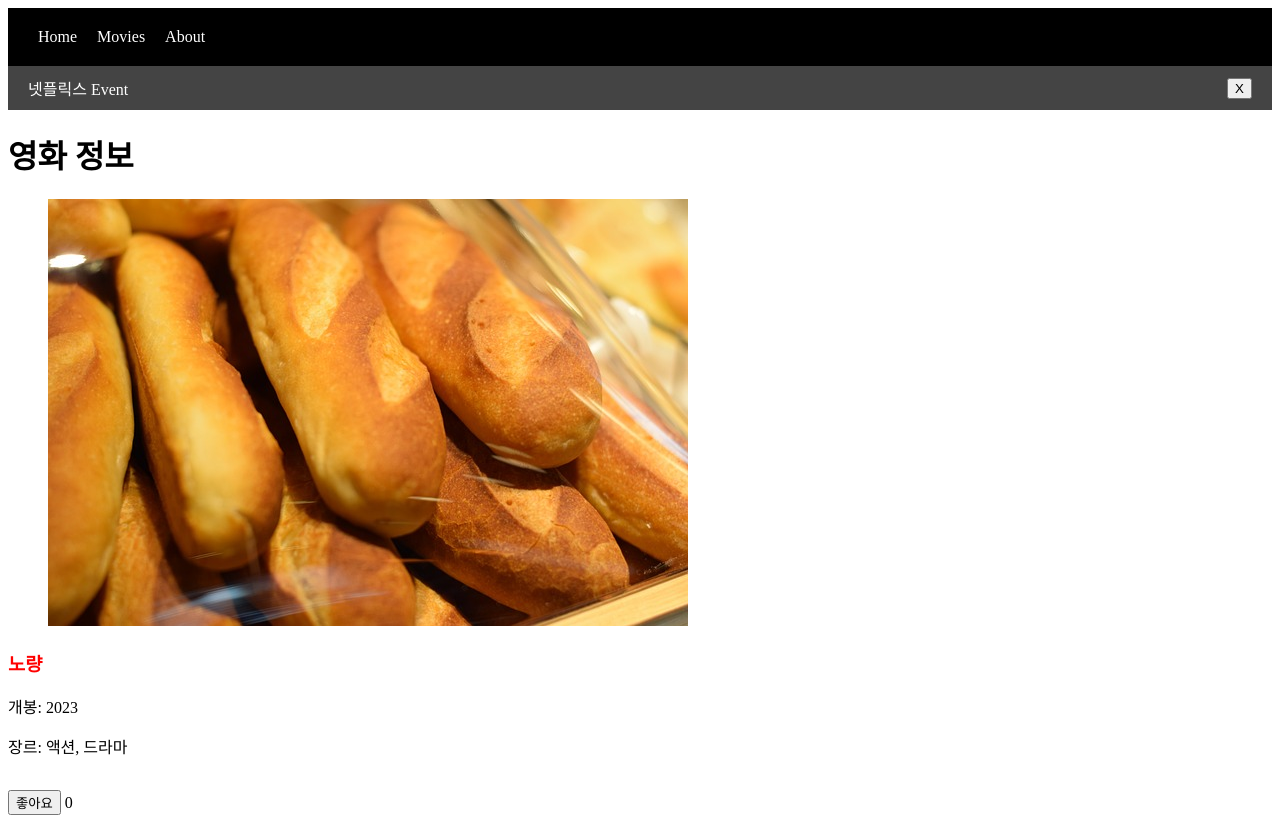
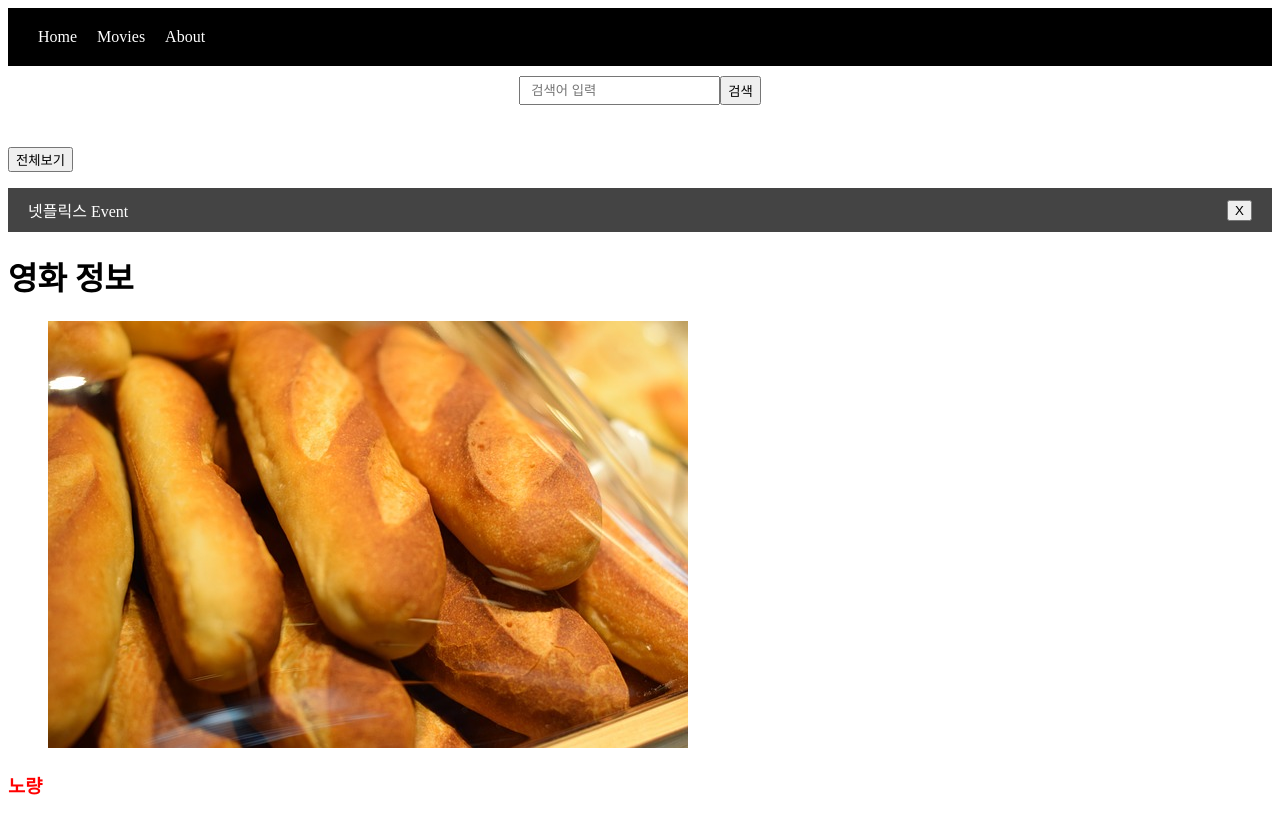
Before and after one commit to suji3927/vue3, a Vue app: page / in a window 1280 px wide. Shown: the top 817 px of the page. Built offline with nearby package versions, Linux system fonts and the light colour scheme.

Commit message:
feat: 검색 기능 추가 - 배열 index 사용으로 인해 검색 시 기능 작동 오류 및 정보 불일치 발생

```diff
--- a/src/App.vue
+++ b/src/App.vue
@@ -1,11 +1,15 @@
 <template>
   <NavbarC />
+  <SearchBar :movies="movies_temp" @searchMovie="searchMovie($event)"/>
+  <p>
+    <button @click="showAllMovies">전체보기</button>
+  </p>
   <!-- props변수="보낼값" -->
   <Event :text="text" />
 
   <!-- $emit으로 전달받은 값은 $event로 받을 수 있다. -->
   <Movies
-    :movies="movies"
+    :movies="movies_temp"
     @openModal="isModal=true; selectedMovie=$event"
     @increseLike="increseLike($event)"
   />
@@ -17,6 +21,7 @@
     :selectedMovie="selectedMovie"
     @closeModal="isModal=false"
   />
+
 </template>
 
 <script>
@@ -31,7 +36,8 @@
   import NavbarC from './components/Navbar.vue'
   import Modal from './components/Modal.vue'
   import Event from './components/Event.vue'
-  import Movies from './components/Movies.vue';
+  import Movies from './components/Movies.vue'
+  import SearchBar from './components/SearchBar.vue'
 
   export default {
     name: 'App',
@@ -40,6 +46,10 @@
         isModal: false, // 부모 App이 가지고 있는 변수 (부모 컴포넌트에서 data 관리하는 게 일반적)
         like: 0,
         movies: movies, // import 한 데이터를 변수에 바인딩
+        // spread operator : 배열 복사
+        // -> 배열을 직접 대입 시 복사본에서 값 변경하면 원본 데이터도 같이 변경됨
+        // 방지 목적으로 'spread operator' 사용
+        movies_temp: [...movies], // 사본
         selectedMovie: 0,
         text: "넷플릭스 Event"
       }
@@ -47,13 +57,24 @@
     methods: {
       increseLike(index) {
         this.movies[index].like++
+      },
+      searchMovie(title) {
+        // 영화 제목이 포함된 데이터를 가져온다.
+        this.movies_temp = this.movies.filter(movie => {
+          return movie.title.includes(title)
+        })
+      },
+      showAllMovies() {
+        this.movies_temp = [...this.movies]
       }
+
     },
     components: {
       NavbarC: NavbarC,
       Modal: Modal,
       Event: Event,
       Movies: Movies,
+      SearchBar: SearchBar,
     }
   }
 </script>
--- /dev/null
+++ b/src/components/SearchBar.vue
@@ -0,0 +1,83 @@
+<template>
+    <div class="search-box">
+        <!-- 입력한 값 받기 javascript문법($event.target.value) -->
+        <!-- <input
+            type="search"
+            @input="inputText = $event.target.value"
+            placeholder="검색어 입력"
+        > -->
+
+        <!-- vue 문법(v-model="변수" - 사용자에게 입력받은 값 변수에 알아서 저장해준다.)
+        단, 글자를 하나하나 입력할 때마다 감지가 됨
+        즉, 글자가 다 입력되고 나서 실행되게 하려면 'change 이벤트'로 변경 필요-->
+        <!-- <input
+            type="search"
+            v-model="inputText"
+            placeholder="검색어 입력"
+        > -->
+
+        <!-- change 이벤트 : 입력 후 엔터키를 치거나 확인 버튼을 누를 때 처리됨 -->
+         <!-- 입력창 리셋 시 watch 이벤트가 작동하지 않는 이유는
+         검사 대상인 inputText의 값이 변경된게 아니기 때문 -->
+        <input
+            type="search"
+            @change="
+                $emit('searchMovie', $event.target.value);
+                inputText = $event.target.value;
+                $event.target.value='';
+            "
+            placeholder="검색어 입력"
+        >
+
+        <button>검색</button>
+    </div>
+    <p>{{ inputText }}</p>
+</template>
+<script>
+export default {
+    name: 'SearchBarComponent',
+    props: {
+        movies: Array,   // 부모에게서 data 받아오기
+    },
+    data() {
+        return {
+            inputText: '',
+        }
+    },
+    watch: {
+        // 특정 상태변수가 변경되는 것을 감지하는 hook(가로챔)
+        // 1. 검사 대상 작성 : 매개변수 변경값 또는 변경값, 이전값
+        // 검사할변수명(변경값) {
+        //     로직
+        // }
+        // change 이벤트 또는 v-model 실행되고 watch가 감지
+
+        inputText(title) {
+            // 입력한 영화 제목이 데이터에 포함되는지 확인 - filter 함수 사용
+            const findMovie = this.movies.filter(movie => {
+                return movie.title.includes(title)
+            })
+
+            if (findMovie.length == 0) {
+                alert('해당하는 자료가 없습니다.')
+            }
+        }
+
+    }
+}
+</script>
+<style>
+    .search-box {
+        padding: 10px;
+        display: flex;
+        justify-content: center;
+    }
+
+    .search-box input {
+        padding: 5px 10px;
+    }
+
+    .search-box button {
+        margin: 0;
+    }
+</style>
```
